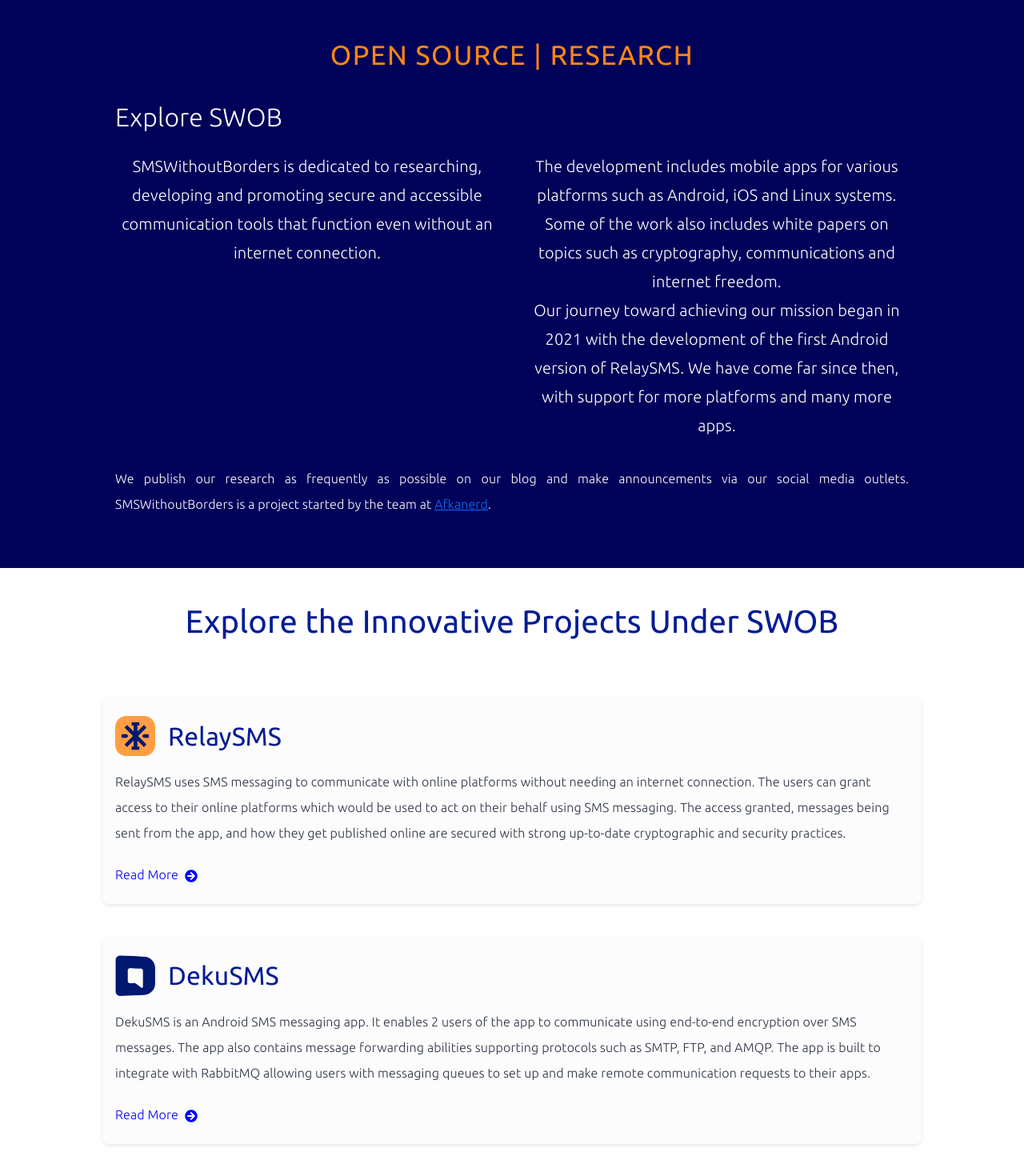
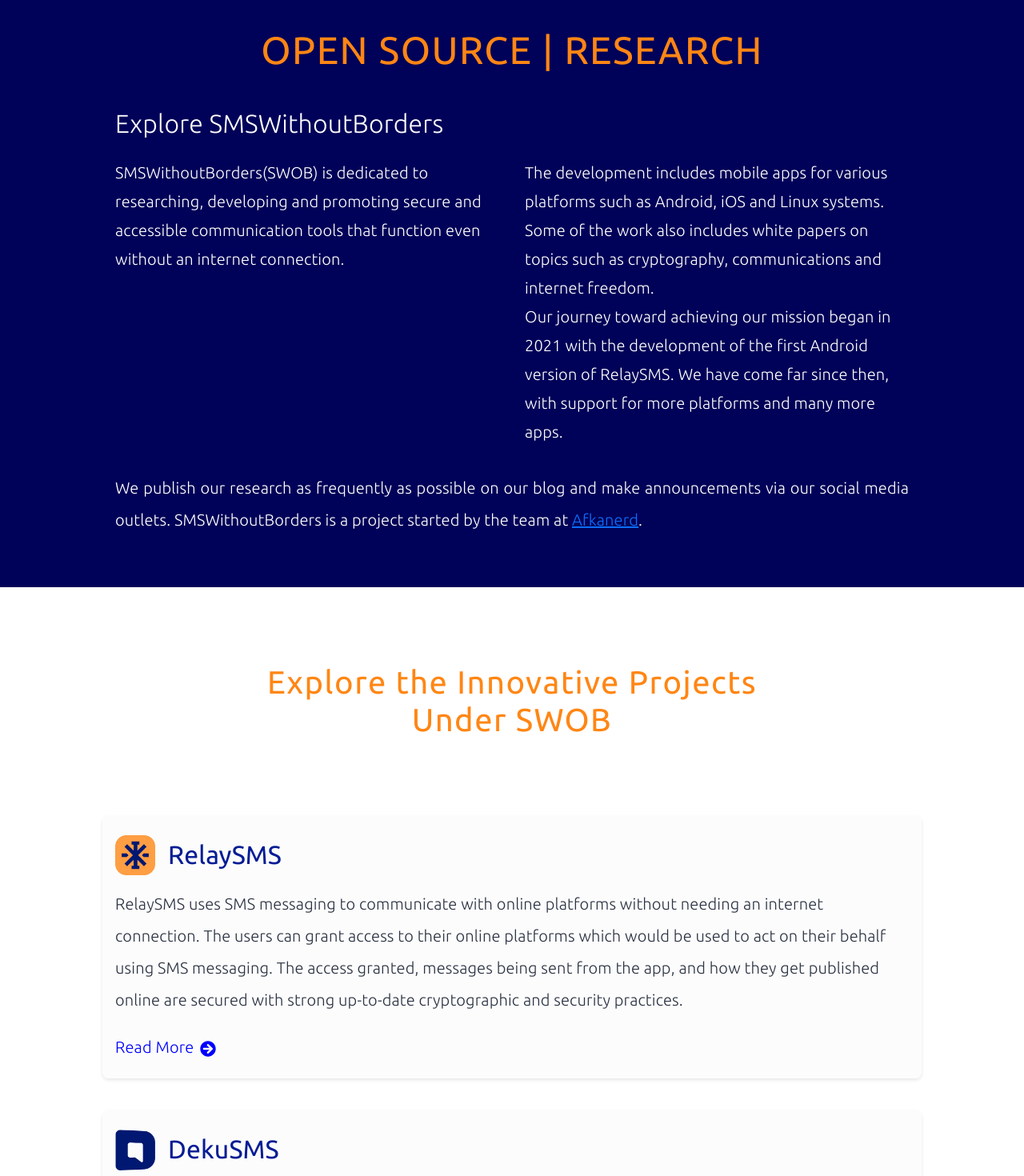
Before and after one commit to smswithoutborders/SMSWithoutBorders-Website, a React (Create React App) app: page / in a window 1280 px wide. Shown: the part 560-2030 px from the top of the page at 80% size. Built offline with nearby package versions, Linux system fonts and the light colour scheme.

Commit message:
align about section

```diff
--- a/public/locales/en/translation.json
+++ b/public/locales/en/translation.json
@@ -8,10 +8,10 @@
 		"link5": "Documentation"
 	},
 	"header": "SMSWithoutBorders",
-	"subheader": "Explore SWOB",
+	"subheader": "Explore SMSWithoutBorders",
 	"About": {
-		"About-title": "open source | research",
-		"description": "SMSWithoutBorders is dedicated to researching, developing and promoting secure and accessible communication tools that function even without an internet connection.",
+		"About-title": "Open Source | Research",
+		"description": "SMSWithoutBorders(SWOB) is dedicated to researching, developing and promoting secure and accessible communication tools that function even without an internet connection.",
 		"description1": "The development includes mobile apps for various platforms such as Android, iOS and Linux systems. Some of the work also includes white papers on topics such as cryptography, communications and internet freedom.",
 		"description2": " Our journey toward achieving our mission began in 2021 with the development of the first Android version of RelaySMS. We have come far since then, with support for more platforms and many more apps.",
 		"description3": "We publish our research as frequently as possible on our blog and make announcements via our social media outlets. SMSWithoutBorders is a project started by the team at <a href='https://Afkanerd.com' class='afkanerd'>Afkanerd</a>."
--- a/public/locales/es/translation.json
+++ b/public/locales/es/translation.json
@@ -8,7 +8,7 @@
 		"link5": "Documentación"
 	},
 	"header": "SMSSinFronteras",
-	"subheader": "Explora SWOB",
+	"subheader": "Explora SMSWithoutBorders(SWOB)",
 	"About": {
 		"About-title": "código abierto | investigación",
 		"description": "SMSSinFronteras está dedicado a investigar, desarrollar y promover herramientas de comunicación seguras y accesibles que funcionen incluso sin conexión a Internet.",
@@ -16,7 +16,7 @@
 		"description2": "Nuestro viaje hacia el cumplimiento de nuestra misión comenzó en 2021 con el desarrollo de la primera versión de RelaySMS para Android. Hemos avanzado mucho desde entonces, con soporte para más plataformas y muchas más aplicaciones.",
 		"description3": "Publicamos nuestra investigación tan frecuentemente como es posible en nuestro blog y hacemos anuncios a través de nuestras redes sociales. SMSSinFronteras es un proyecto iniciado por el equipo de <a href='https://Afkanerd.com' class='afkanerd'>Afkanerd</a>."
 	},
-	"projects_title": "Explora los Proyectos Innovadores de SWOB",
+	"projects_title": "Explora los Proyectos Innovadores de SMSWithoutBorders(SWOB)",
 	"project1": {
 		"title": "RelaySMS",
 		"description": "RelaySMS utiliza mensajes SMS para comunicarse con plataformas en línea sin necesidad de una conexión a Internet. Los usuarios pueden otorgar acceso a sus plataformas en línea, que utilizarán mensajes SMS para actuar como mediador entre ellos. El acceso garantizado de los mensajes que se envían desde la aplicación y la forma en que se publican en línea están protegidos con actualizadas y sólidas prácticas criptográficas y de seguridad.",
--- a/public/locales/fa/translation.json
+++ b/public/locales/fa/translation.json
@@ -8,7 +8,7 @@
 		"link5": "مستندات"
 	},
 	"header": "اس‌ام‌اس بدون مرز",
-	"subheader": "SWOB را کشف کنید",
+	"subheader": "SMSWithoutBorders(SWOB) را کشف کنید",
 	"About": {
 		"About-title": "متن‌باز | تحقیق",
 		"description": "اس‌ام‌اس بدون مرز به تحقیق، توسعه و ترویج ابزارهای ارتباطی امن و قابل دسترس اختصاص دارد که حتی بدون اتصال به اینترنت کار می‌کنند.",
--- a/public/locales/fr/translation.json
+++ b/public/locales/fr/translation.json
@@ -8,15 +8,15 @@
 		"link5": "Documentation"
 	},
 	"header": "SMSSansFrontières",
-	"subheader": "Explorez SWOB",
+	"subheader": "Explorez SMSWithoutBorders(SWOB)",
 	"About": {
 		"About-title": "open source | recherche",
-		"description": "SMSSansFrontières est dédié à la recherche, au développement et à la promotion d'outils de communication sécurisés et accessibles qui fonctionnent même sans connexion Internet.",
+		"description": "SMSWithoutBorders(SWOB) est dédié à la recherche, au développement et à la promotion d'outils de communication sécurisés et accessibles qui fonctionnent même sans connexion Internet.",
 		"description1": "Le développement inclut des applications mobiles pour diverses plateformes telles qu'Android, iOS et les systèmes Linux. Certains travaux comprennent également des livres blancs sur des sujets comme la cryptographie, les communications et la liberté sur Internet.",
 		"description2": "Notre parcours vers la réalisation de notre mission a commencé en 2021 avec le développement de la première version Android de RelaySMS. Nous avons parcouru un long chemin depuis, avec un support pour davantage de plateformes et de nombreuses autres applications.",
 		"description3": "Nous publions nos recherches aussi fréquemment que possible sur notre blog et faisons des annonces via nos réseaux sociaux. SMSSansFrontières est un projet lancé par l'équipe de <a href='https://Afkanerd.com' class='afkanerd'>Afkanerd</a>."
 	},
-	"projects_title": "Découvrez les Projets Innovants sous SWOB",
+	"projects_title": "Découvrez les Projets Innovants sous SMSWithoutBorders(SWOB)",
 	"project1": {
 		"title": "RelaySMS",
 		"description": "RelaySMS utilise la messagerie SMS pour communiquer avec des plateformes en ligne sans avoir besoin d'une connexion Internet. Les utilisateurs peuvent accorder l'accès à leurs plateformes en ligne qui seront utilisées pour agir en leur nom en utilisant la messagerie SMS. L'accès accordé, les messages envoyés depuis l'application, et la manière dont ils sont publiés en ligne sont sécurisés grâce à des pratiques cryptographiques et de sécurité modernes.",
--- a/src/Components/partner.js
+++ b/src/Components/partner.js
@@ -44,11 +44,12 @@
 		>
 			{/* Section Title */}
 			<Box
+				varient="h3"
 				sx={{
 					fontSize: { xs: "2em", sm: "2.2em", md: "2.5em" },
 					fontFamily: "Unbounded, Ubuntu",
 					fontWeight: 400,
-					color: "#041c94",
+					color: "#FF8614",
 					letterSpacing: 1.5,
 					marginBottom: { xs: "40px", sm: "60px", md: "60px" },
 					marginTop: { xs: "20px", sm: "30px", md: "30px" },
--- a/src/Pages/Landing.js
+++ b/src/Pages/Landing.js
@@ -216,7 +216,7 @@
 							id="home"
 							sx={{
 								width: "100%",
-								height: { xs: "40vh", sm: "70vh", md: "60vh" },
+								// height: { xs: "30vh", sm: "50vh", md: "40vh" },
 								paddingTop: "70px",
 								py: { xs: 6, sm: 15 },
 								display: "flex",
@@ -241,7 +241,7 @@
 									width: { xs: "100%", sm: "70%", md: "40%" },
 									height: "auto",
 									marginBottom: { xs: "50px", sm: "10px", md: "10px" },
-									marginTop: { xs: "60px", sm: "20px", md: "50px" },
+									marginTop: { xs: "40px", sm: "20px", md: "50px" },
 									marginY: "auto"
 								}}
 							/>
@@ -257,19 +257,19 @@
 								backgroundColor: "#000158",
 								py: { xs: 6, md: 8 },
 								px: { xs: 2, md: 18 },
-								textAlign: "center",
 								direction: isFarsi ? "rtl" : "ltr"
 							}}
 							data-aos="fade-right"
 						>
 							<Typography
-								variant="h4"
 								sx={{
+									fontSize: { xs: "1.5em", sm: "2em", md: "3em" },
 									mb: 4,
 									fontFamily: "Unbounded, Ubuntu",
 									fontWeight: 400,
 									textTransform: "uppercase",
-									letterSpacing: 1.5
+									letterSpacing: 1.5,
+									textAlign: "center"
 								}}
 								data-aos="zoom-in"
 							>
@@ -279,7 +279,7 @@
 							{/* Subheader */}
 							<Typography
 								sx={{
-									fontSize: { xs: "1.5em", sm: "1.75em", md: "2em" },
+									fontSize: { xs: "1.5em", sm: "1.25em", md: "2em" },
 									fontWeight: 300,
 									fontFamily: "Unbounded, Ubuntu",
 									color: "#FFFFFF",
@@ -335,7 +335,7 @@
 									<Box
 										sx={{
 											textAlign: "justify",
-											fontSize: { xs: "1rem", sm: "1.25rem", md: "1rem" },
+											fontSize: { xs: "1rem", sm: "1.25rem" },
 											lineHeight: 2,
 											color: "#FFFFFF",
 											fontFamily: "Unbounded, Ubuntu",
@@ -353,16 +353,19 @@
 							sx={{ minHeight: "60vh", width: "80%", py: 4, mx: "auto", backgroundColor: "white" }}
 						>
 							<Typography
-								variant="h4"
-								align="center"
+								variant="h3"
 								sx={{
-									fontSize: { xs: "2em", sm: "2em", md: "2.5em" },
+									fontSize: { xs: "2em", sm: "2.2em", md: "2.5em" },
+									mb: 4,
 									fontFamily: "Unbounded, Ubuntu",
 									fontWeight: 400,
-									color: "#041c94",
-									marginBottom: { xs: "40px", sm: "60px", md: "70px" },
-									marginTop: { xs: "20px", sm: "20px", md: "10px" },
-									direction: isFarsi ? "rtl" : "ltr"
+									textTransform: "camelcase",
+									letterSpacing: 1.5,
+									textAlign: "center",
+									direction: isFarsi ? "rtl" : "ltr",
+									color: "#FF8614",
+									py: { xs: 6, md: 8 },
+									px: { xs: 2, md: 18 }
 								}}
 								data-aos="fade-left"
 							>
@@ -416,11 +419,11 @@
 									variant="body1"
 									sx={{
 										color: "#2b3343",
-										fontSize: "1rem",
 										lineHeight: 2,
 										mb: 3,
 										fontFamily: "Unbounded, Ubuntu",
-										fontWeight: 200
+										fontWeight: 200,
+										fontSize: { xs: "1rem", sm: "1.25rem" }
 									}}
 								>
 									{t("project1.description")}
@@ -435,7 +438,8 @@
 										textDecoration: "none",
 										fontFamily: "Unbounded, Ubuntu",
 										fontWeight: 200,
-										"&:hover": { color: "#a56905" }
+										"&:hover": { color: "#a56905" },
+										fontSize: { xs: "1rem", sm: "1.25rem" }
 									}}
 								>
 									{t("project1.read_more")}
@@ -490,7 +494,7 @@
 									variant="body1"
 									sx={{
 										color: "#2b3343",
-										fontSize: "1rem",
+										fontSize: { xs: "1rem", sm: "1.25rem" },
 										lineHeight: 2,
 										mb: 3,
 										fontFamily: "Unbounded, Ubuntu",
@@ -509,7 +513,8 @@
 										textDecoration: "none",
 										fontFamily: "Unbounded, Ubuntu",
 										fontWeight: 200,
-										"&:hover": { color: "#a56905" }
+										"&:hover": { color: "#a56905" },
+										fontSize: { xs: "1rem", sm: "1.25rem" }
 									}}
 								>
 									{t("project2.read_more")}
```
